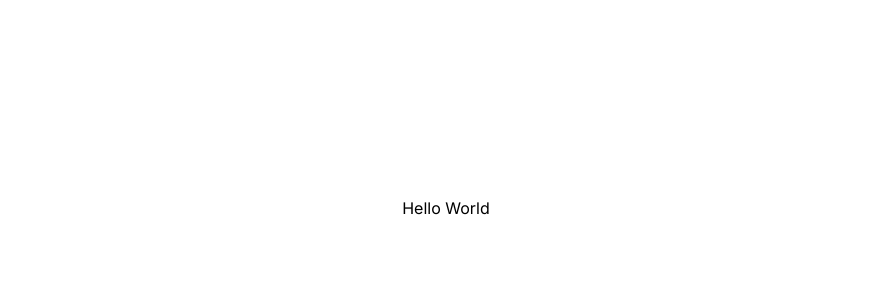
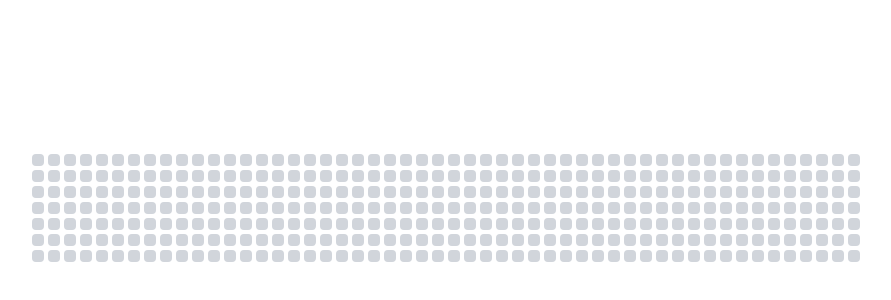
Before and after one commit to varoon-enjeti/strava-tiles, a Next.js app: page / in a window 1280 px wide. Shown: the part 192-492 px from the top of the page, without its empty margins (194-1085 px from the left). Built offline with nearby package versions, Linux system fonts and the light colour scheme.

Commit message:
basic year grid

```diff
--- a/app/body.tsx
+++ b/app/body.tsx
@@ -1,9 +1,25 @@
 import { GetServerSideProps } from "next";
+import Tile from "./tile";
 
 export default function Body() {
+	const raw = [];
+
+	for (let i = 0; i < 7; i++) {
+		const row = [];
+		for (let j = 0; j < 52; j++) {
+			row.push(<Tile />);
+		}
+		raw.push(row);
+	}
+
+	const format = [];
+	for (const row of raw) {
+		format.push(<div className="flex gap-1">{row}</div>);
+	}
+
 	return (
-		<div className="w-full h-full flex justify-center items-center">
-			Hello World
+		<div className="w-full h-full flex flex-col gap-1 justify-center items-center">
+			{format}
 		</div>
 	);
 }
--- /dev/null
+++ b/app/tile.tsx
@@ -0,0 +1,7 @@
+export default function Tile() {
+	return (
+		<div className="w-3 h-3 bg-gray-300 rounded">
+			<p className=""></p>
+		</div>
+	);
+}
```
